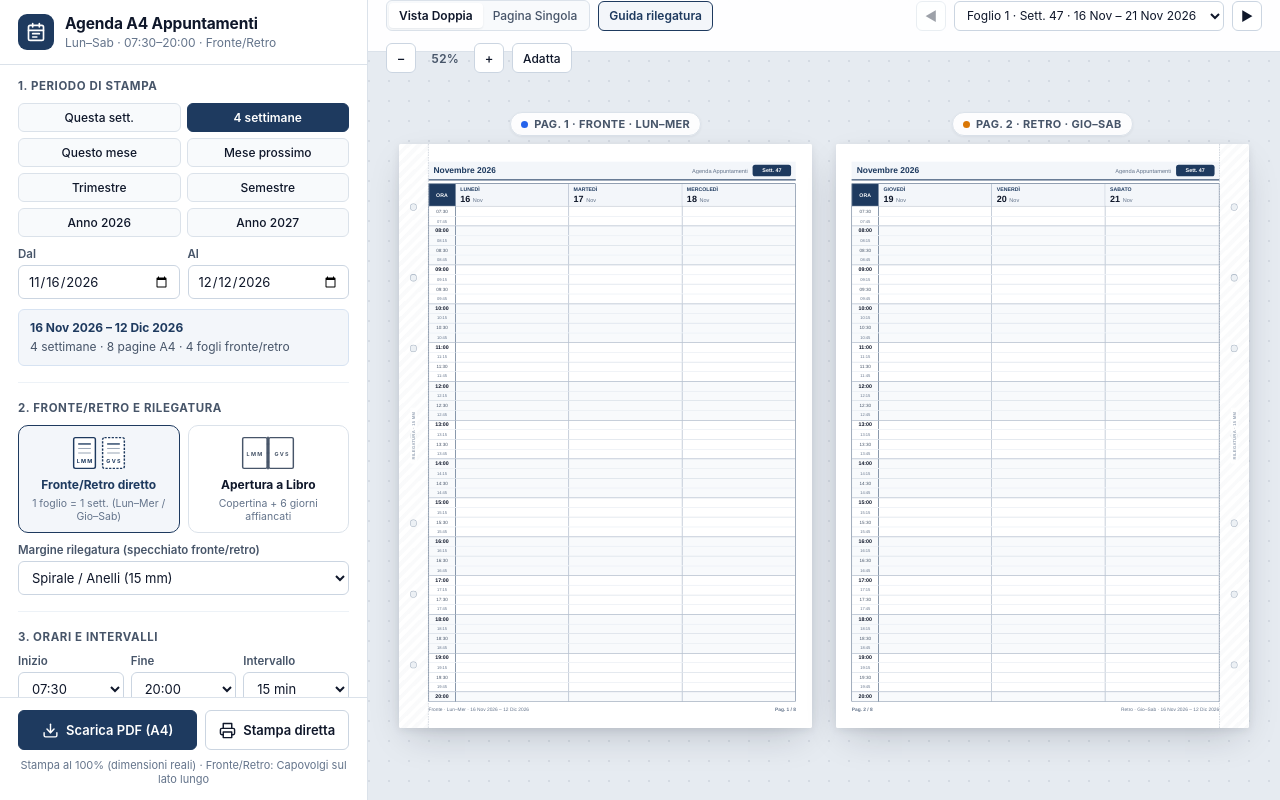
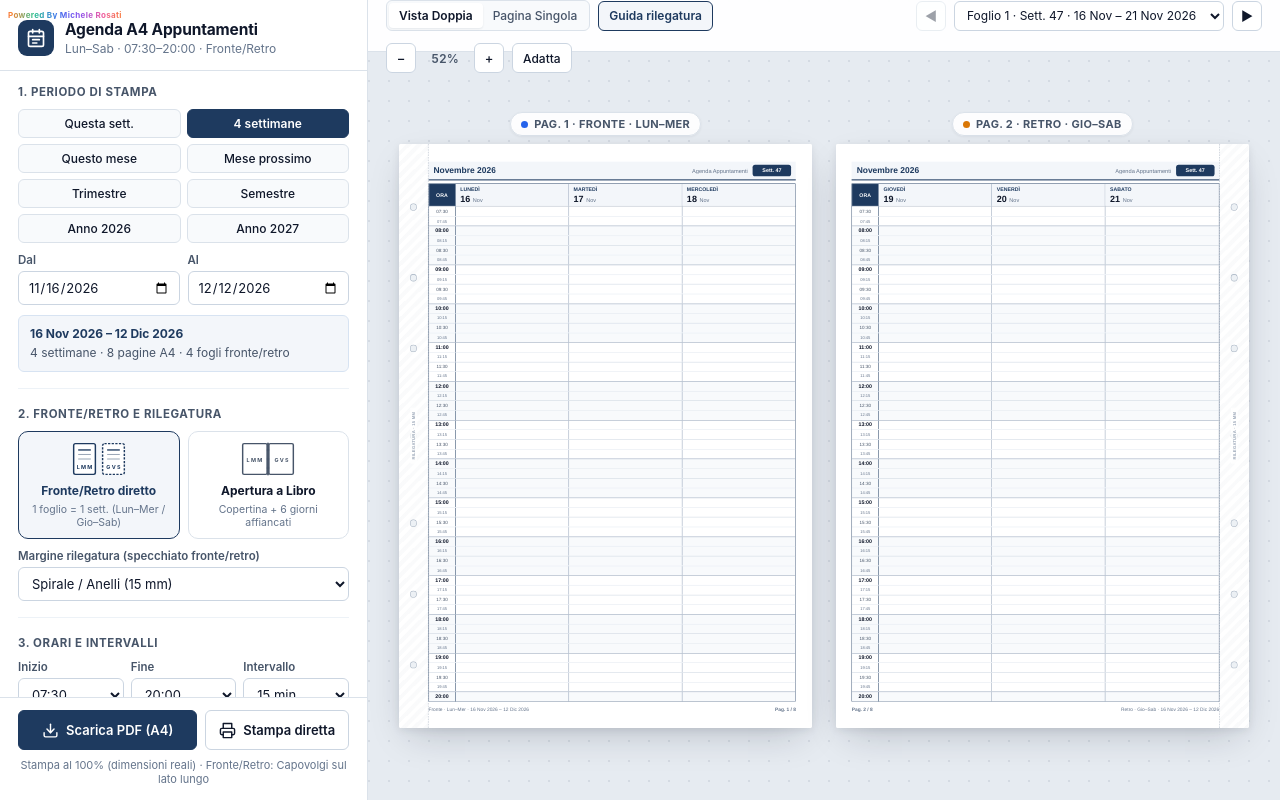
Before and after one commit to infomichelerosati/agenda-a4, a plain HTML site: page index.html in a window 1280 px wide. Drawn offline with Linux system fonts and the light colour scheme.

Commit message:
Add transparent animated Powered By Michele Rosati badge

```diff
--- a/index.html
+++ b/index.html
@@ -7,6 +7,10 @@
   <link rel="stylesheet" href="styles.css">
 </head>
 <body>
+  <div class="powered-badge" aria-label="Powered By Michele Rosati">
+    <span class="powered-badge-text">Powered By Michele Rosati</span>
+  </div>
+
   <div class="app-shell">
     <aside class="sidebar" aria-label="Configurazione agenda">
       <div class="sidebar-header">
--- a/styles.css
+++ b/styles.css
@@ -52,8 +52,76 @@ body {
   z-index: 10;
 }
 
+.powered-badge {
+  position: fixed;
+  top: 4px;
+  left: 8px;
+  z-index: 9999;
+  background: transparent;
+  border: none;
+  outline: none;
+  box-shadow: none;
+  padding: 0;
+  margin: 0;
+  pointer-events: none;
+  user-select: none;
+  line-height: 1;
+}
+
+.powered-badge-text {
+  display: inline-block;
+  font-size: 6pt;
+  font-weight: 700;
+  letter-spacing: 0.04em;
+  white-space: nowrap;
+  background-image: linear-gradient(
+    90deg,
+    #2563eb 0%,
+    #7c3aed 10%,
+    #ec4899 20%,
+    #f97316 30%,
+    #10b981 40%,
+    #2563eb 50%,
+    #7c3aed 60%,
+    #ec4899 70%,
+    #f97316 80%,
+    #10b981 90%,
+    #2563eb 100%
+  );
+  background-size: 200% 100%;
+  -webkit-background-clip: text;
+  background-clip: text;
+  color: transparent;
+  -webkit-text-fill-color: transparent;
+  transform-origin: left center;
+  animation:
+    poweredColorFlow 3.5s linear infinite,
+    poweredPulse 2.4s ease-in-out infinite;
+}
+
+@keyframes poweredColorFlow {
+  0% {
+    background-position: 100% 50%;
+  }
+  100% {
+    background-position: 0% 50%;
+  }
+}
+
+@keyframes poweredPulse {
+  0%,
+  100% {
+    transform: scale(1);
+    opacity: 0.88;
+  }
+  50% {
+    transform: scale(1.07);
+    opacity: 1;
+  }
+}
+
 .sidebar-header {
-  padding: 14px 18px;
+  padding: 20px 18px 14px;
   border-bottom: 1px solid var(--border-subtle);
   background: #ffffff;
 }
@@ -1011,7 +1079,8 @@ body {
   }
 
   .app-shell,
-  .toast {
+  .toast,
+  .powered-badge {
     display: none !important;
   }
 
```
